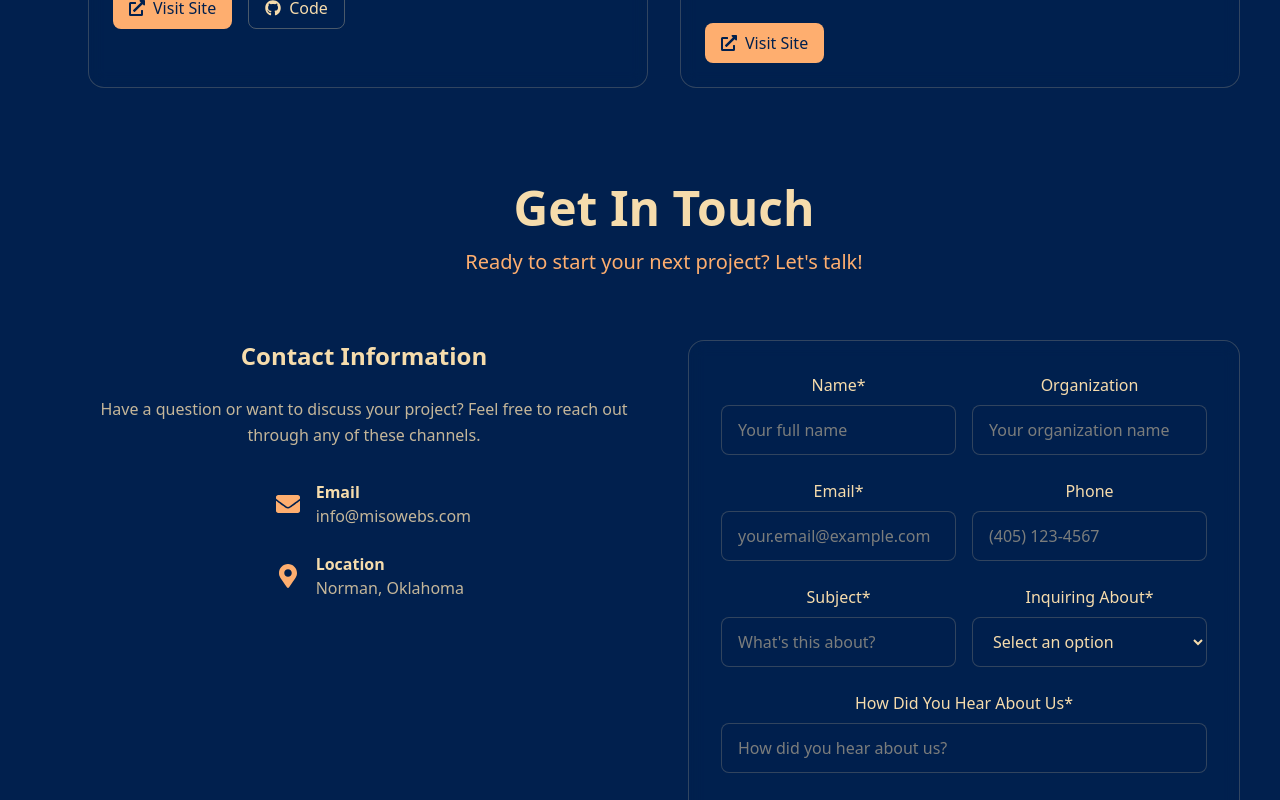
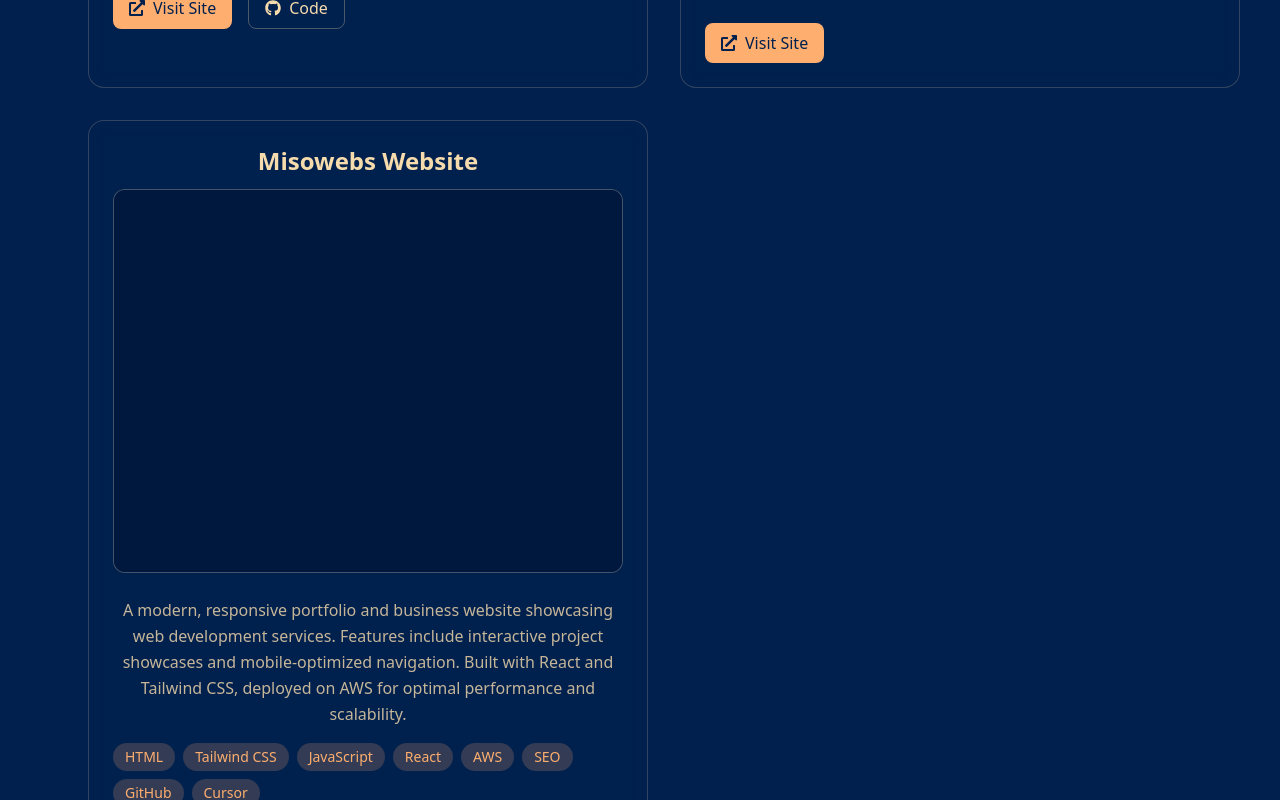
Before and after one commit to misowebs/misowebs_site, a React (Vite) app: page / in a window 1280 px wide. Shown: the part 2440-3240 px from the top of the page. Built offline with nearby package versions, Linux system fonts and the light colour scheme.

Commit message:
Minor bugs fixed

```diff
--- a/src/components/SitesAppsSection.tsx
+++ b/src/components/SitesAppsSection.tsx
@@ -136,6 +136,14 @@ const SitesAppsSection: React.FC = () => {
       liveUrl: "https://aeropuertoca.com/",
       githubUrl: "",
       logo: "/SitesLogos/AFACA Logo.png"
+    },
+    {
+      title: "Misowebs Website",
+      description: "A modern, responsive portfolio and business website showcasing web development services. Features include interactive project showcases and mobile-optimized navigation. Built with React and Tailwind CSS, deployed on AWS for optimal performance and scalability.",
+      technologies: ["HTML", "Tailwind CSS", "JavaScript", "React", "AWS", "SEO", "GitHub", "Cursor"],
+      liveUrl: "/",
+      githubUrl: "https://github.com/misowebs/misowebs_site",
+      logo: "/Misowebs_Logo_Circle.png"
     }
   ];
 
```
